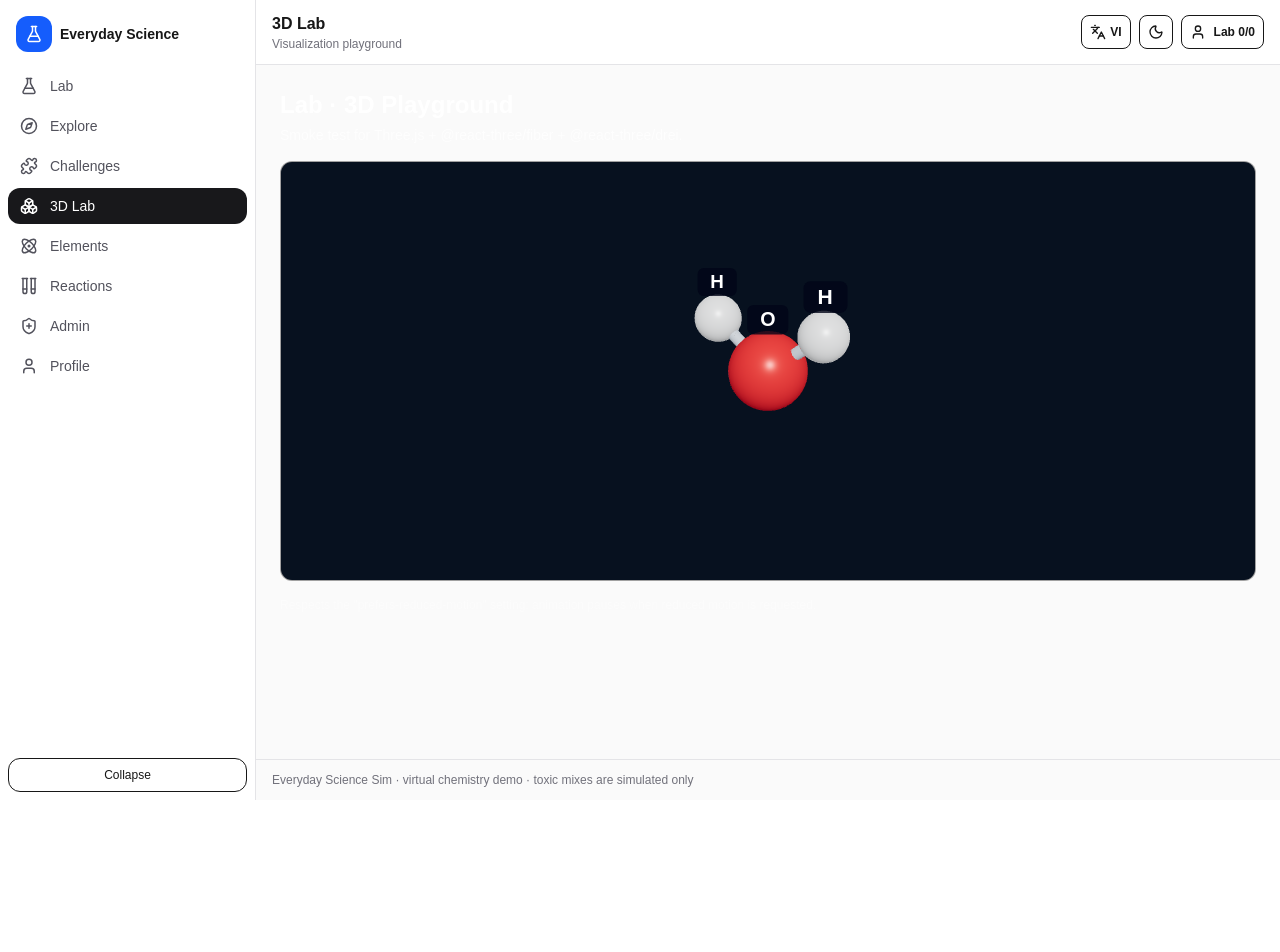
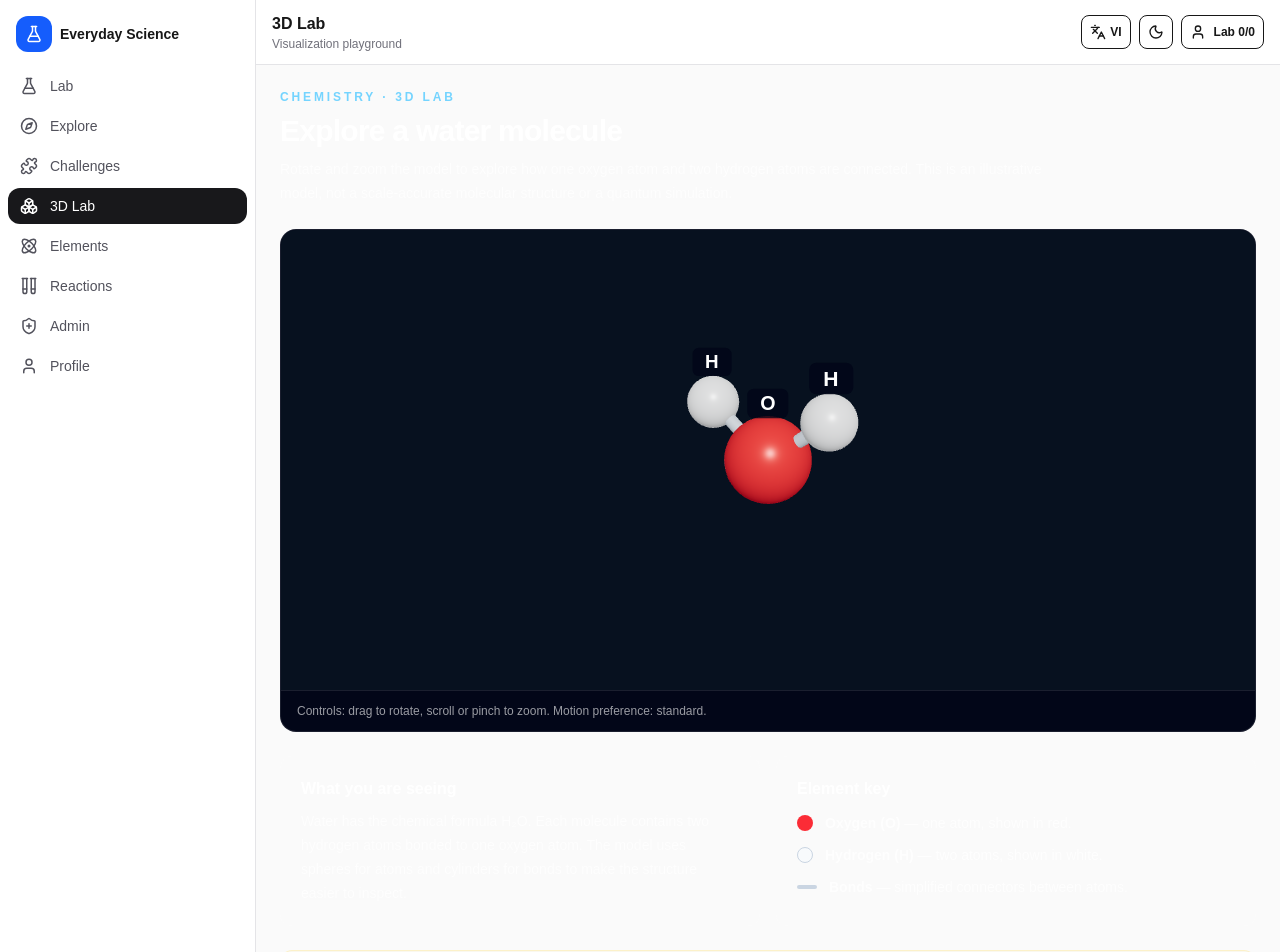
Before and after one commit to pnnnhan99/everyday-learning-lab, a Next.js app: page /lab/3d in a window 1280 px wide. Shown: the top 952 px of the page. Before the commit the page ends 800 px from the top, so only its background shows below. Built offline with nearby package versions, Linux system fonts and the light colour scheme.

Commit message:
feat: turn 3D playground into a chemistry learning experience

```diff
--- a/app/lab/3d/page.tsx
+++ b/app/lab/3d/page.tsx
@@ -6,7 +6,9 @@ import { useSyncExternalStore } from 'react';
 const Scene = dynamic(() => import('@/components/lab3d/Scene'), {
   ssr: false,
   loading: () => (
-    <div className="flex h-full w-full items-center justify-center text-sm text-white/50">Loading 3D scene…</div>
+    <div className="flex h-full w-full items-center justify-center text-sm text-white/60" role="status">
+      Loading the 3D molecule…
+    </div>
   ),
 });
 
@@ -24,23 +26,58 @@ export default function Lab3DPage() {
   const reducedMotion = useSyncExternalStore(subscribeReducedMotion, getReducedMotion, () => false);
 
   return (
-    <div className="flex-1 p-6 text-white">
-      <div className="mx-auto max-w-5xl space-y-4">
-        <header className="space-y-1">
-          <h1 className="text-2xl font-semibold">Lab · 3D Playground</h1>
-          <p className="text-sm text-white/70">Smoke test for Three.js + @react-three/fiber + @react-three/drei.</p>
+    <main className="flex-1 p-6 text-white">
+      <div className="mx-auto max-w-5xl space-y-6">
+        <header className="space-y-2">
+          <p className="text-xs font-semibold uppercase tracking-[0.24em] text-sky-300">Chemistry · 3D Lab</p>
+          <h1 className="text-3xl font-bold tracking-tight">Explore a water molecule</h1>
+          <p className="max-w-3xl text-sm leading-6 text-white/70">
+            Rotate and zoom the model to explore how one oxygen atom and two hydrogen atoms are connected.
+            This is an illustrative model, not a scale-accurate molecular structure or a quantum simulation.
+          </p>
         </header>
-        <div
-          role="img"
-          aria-label="A rotating 3D cube on a dark background"
-          className="relative h-[420px] w-full overflow-hidden rounded-xl border border-white/10 bg-black/40"
-        >
-          <Scene reducedMotion={reducedMotion} />
-        </div>
-        <p className="text-xs text-white/40">
-          Respects the &quot;prefers-reduced-motion&quot; setting: animation pauses when reduced motion is requested.
-        </p>
+
+        <section aria-label="Interactive 3D water molecule model" className="overflow-hidden rounded-2xl border border-white/10 bg-slate-950">
+          <div className="h-[360px] w-full sm:h-[460px]">
+            <Scene reducedMotion={reducedMotion} />
+          </div>
+          <p className="border-t border-white/10 px-4 py-3 text-xs text-white/60">
+            Controls: drag to rotate, scroll or pinch to zoom. Motion preference: {reducedMotion ? 'reduced' : 'standard'}.
+          </p>
+        </section>
+
+        <section className="grid gap-4 sm:grid-cols-2">
+          <article className="rounded-xl border border-white/10 bg-white/5 p-5">
+            <h2 className="font-semibold">What you are seeing</h2>
+            <p className="mt-2 text-sm leading-6 text-white/70">
+              Water has the chemical formula H₂O. Each molecule contains two hydrogen atoms bonded to one oxygen atom.
+              The model uses spheres for atoms and cylinders for bonds to make the structure easier to inspect.
+            </p>
+          </article>
+          <article className="rounded-xl border border-white/10 bg-white/5 p-5">
+            <h2 className="font-semibold">Element key</h2>
+            <ul className="mt-3 space-y-3 text-sm text-white/75">
+              <li className="flex items-center gap-3">
+                <span aria-hidden="true" className="h-4 w-4 rounded-full bg-red-500" />
+                <span><strong>Oxygen (O)</strong> — one atom, shown in red.</span>
+              </li>
+              <li className="flex items-center gap-3">
+                <span aria-hidden="true" className="h-4 w-4 rounded-full border border-slate-300 bg-slate-50" />
+                <span><strong>Hydrogen (H)</strong> — two atoms, shown in white.</span>
+              </li>
+              <li className="flex items-center gap-3">
+                <span aria-hidden="true" className="h-1 w-5 rounded bg-slate-300" />
+                <span><strong>Bonds</strong> — simplified connectors between atoms.</span>
+              </li>
+            </ul>
+          </article>
+        </section>
+
+        <aside className="rounded-xl border border-amber-300/20 bg-amber-300/5 p-4 text-sm leading-6 text-amber-100/80">
+          <strong className="text-amber-100">Model limitations:</strong> atom sizes and distances are not to scale.
+          The scene illustrates connectivity only; it does not calculate electron orbitals, bond energy, or molecular behavior.
+        </aside>
       </div>
-    </div>
+    </main>
   );
 }
```
